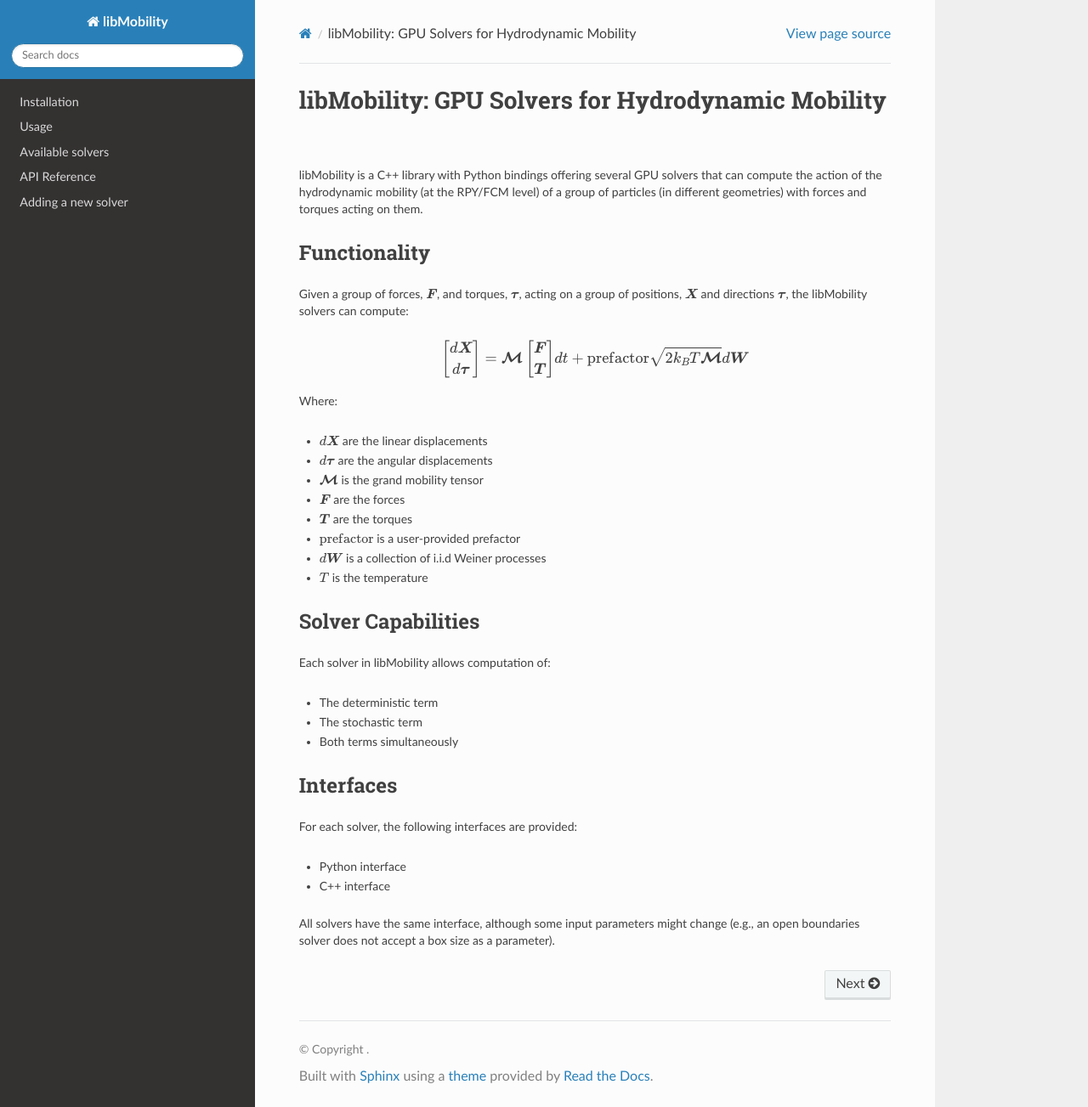
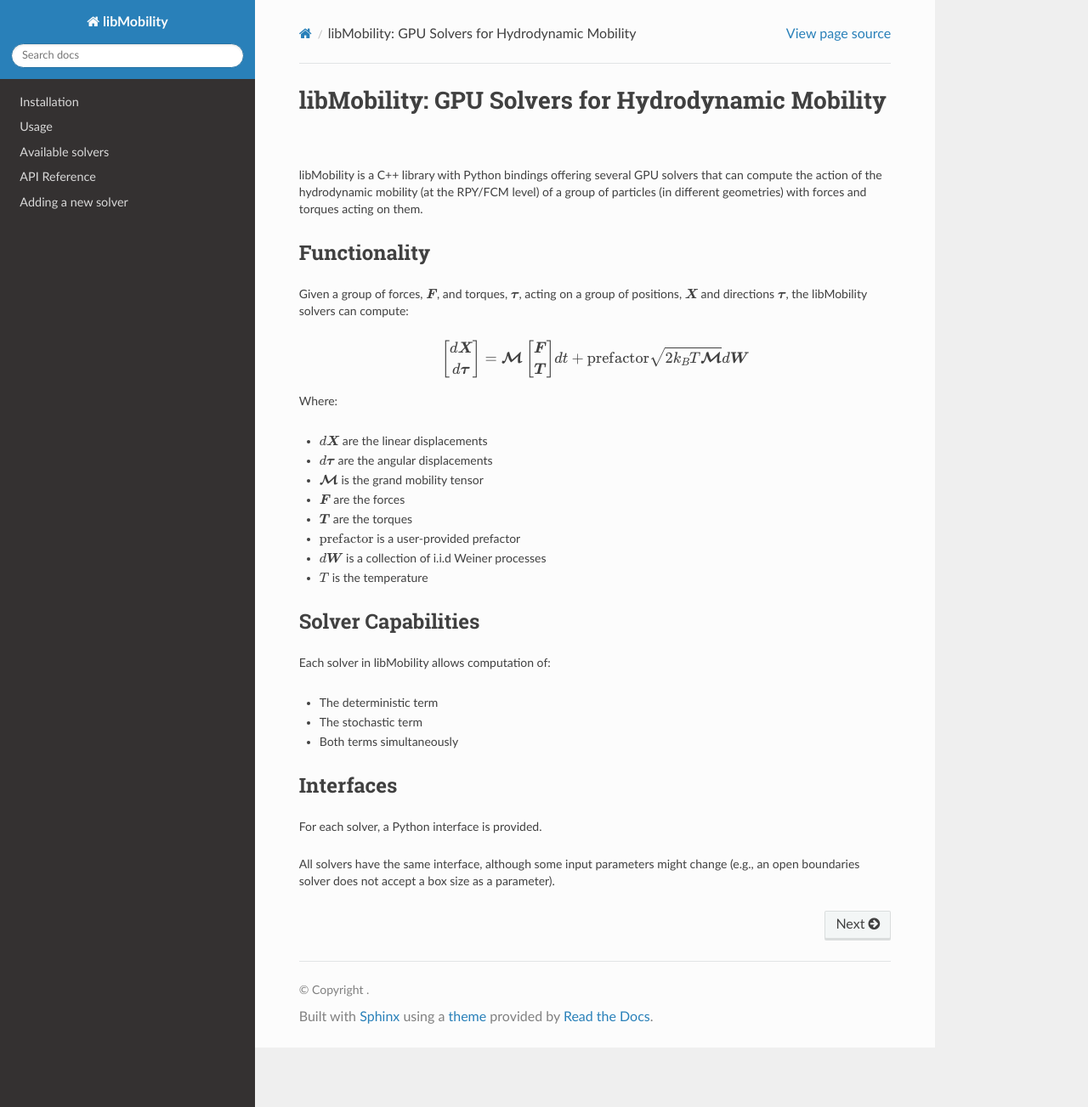
Before and after one commit to stochasticHydroTools/libMobility, a Sphinx documentation site: the page built from docs/source/index.rst, in a window 1280 px wide and 1303 px high. Shown: the whole window at 85% size. Built offline with Sphinx 7.4.7 and the Read the Docs theme 3.1.0, drawn with Linux system fonts in a browser that asks for light colours.

```diff
--- a/docs/source/index.rst
+++ b/docs/source/index.rst
@@ -35,10 +35,7 @@ Each solver in libMobility allows computation of:
 Interfaces
 ----------
 
-For each solver, the following interfaces are provided:
-
-- Python interface
-- C++ interface
+For each solver, a Python interface is provided.
 
 All solvers have the same interface, although some input parameters might change (e.g., an open boundaries solver does not accept a box size as a parameter).
 
```
Also changed, not shown: README.md (+3 -3 lines), 7 other files.
